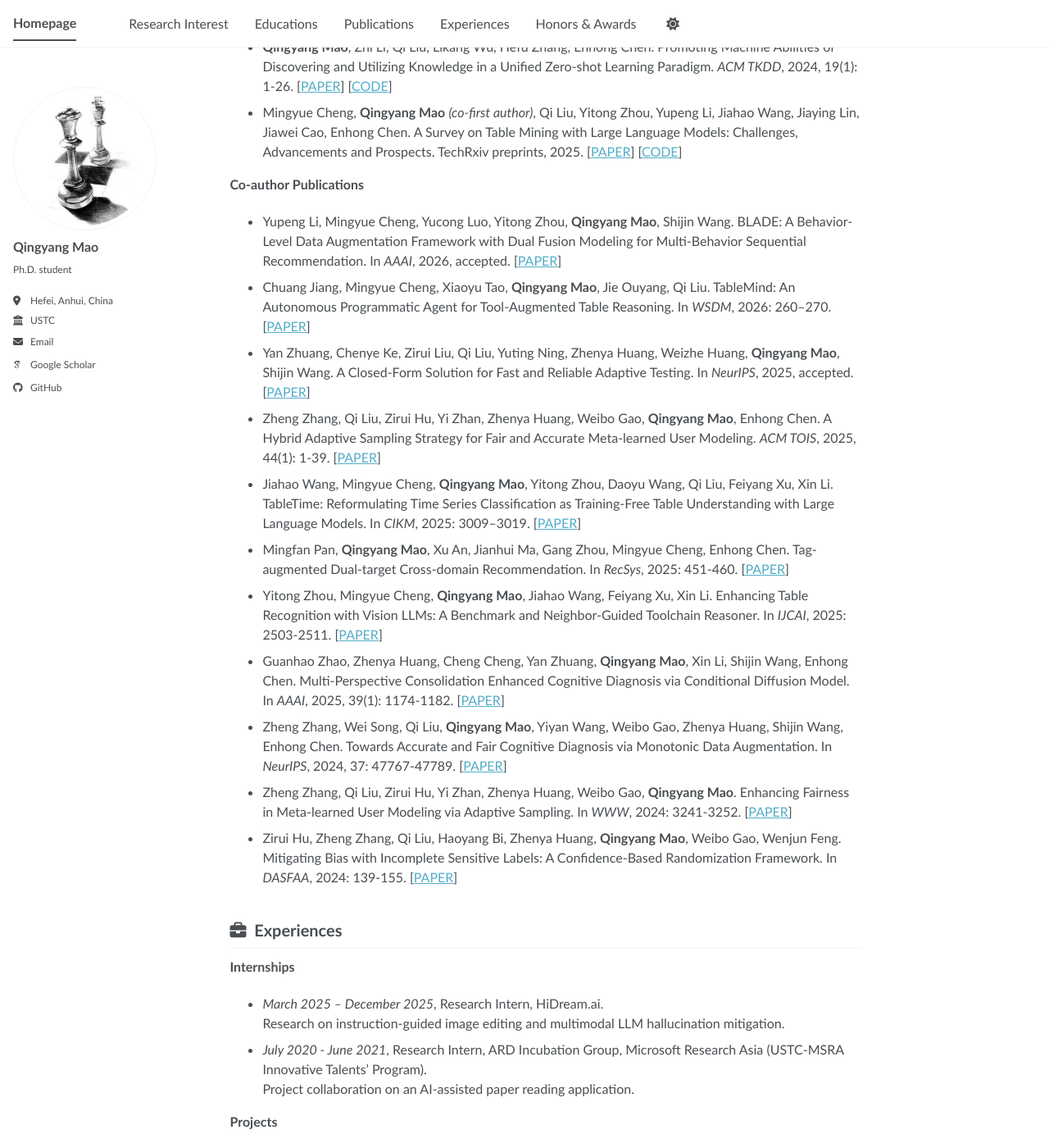
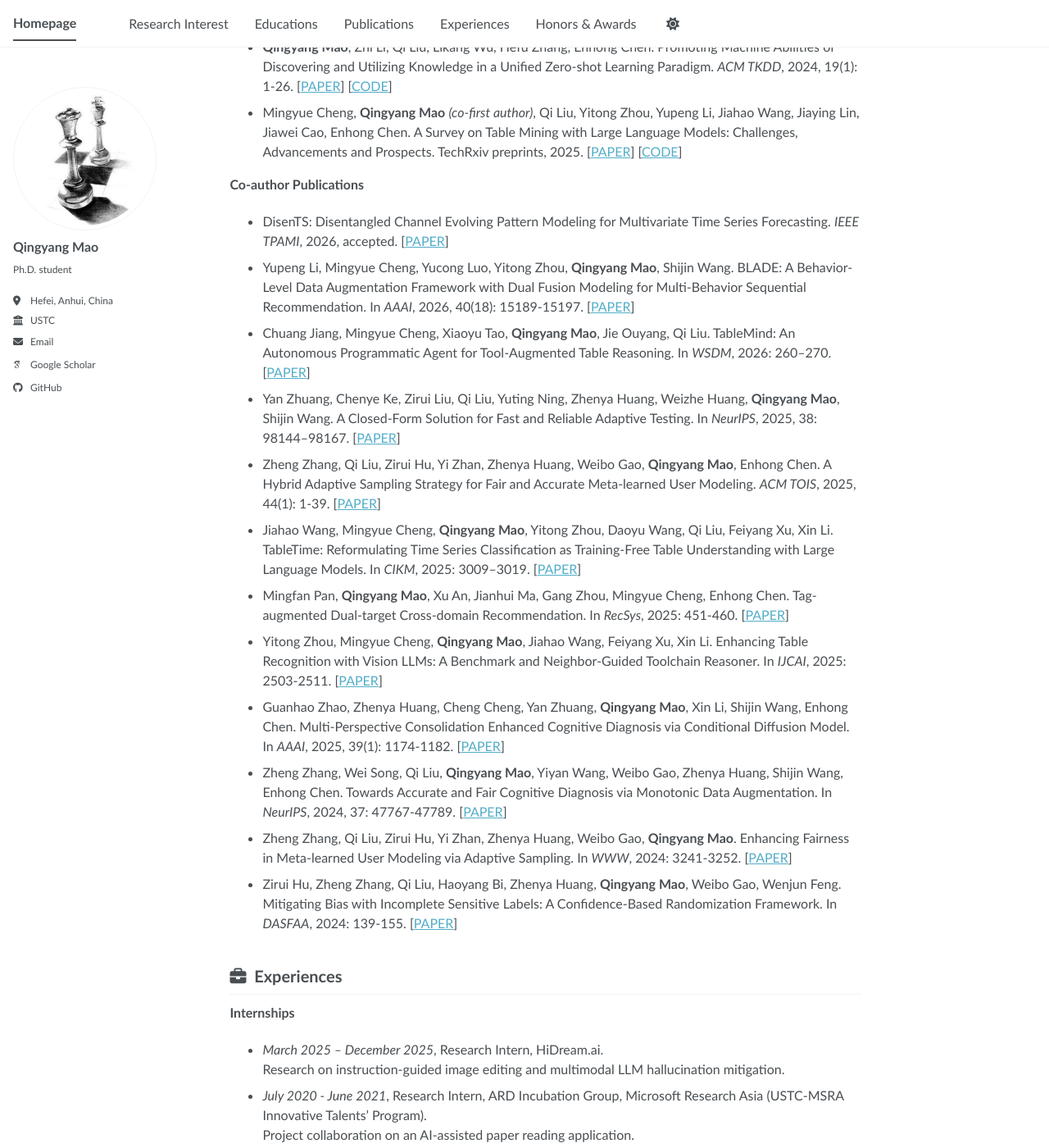
Before and after one commit to Double680/Double680.github.io, a Jekyll site: the page built from _pages/about.md, in a window 1280 px wide and 1400 px high, scrolled down 850 px. Shown: the whole window at 82% size. Built offline with Jekyll 4.4.1, drawn with Linux system fonts in a browser that asks for light colours; some web fonts are replaced; a script bundle is joined from its source files by our own code; library files that are not in the unit come from our copies; some of the changed text lies outside the part shown.

Commit message:
update info

```diff
--- a/_pages/about.md
+++ b/_pages/about.md
@@ -32,9 +32,10 @@ I am currently a Ph.D. student at the State Key Laboratory of Cognitive Intellig
 
 **Co-author Publications**
 
-- Yupeng Li, Mingyue Cheng, Yucong Luo, Yitong Zhou, **Qingyang Mao**, Shijin Wang. BLADE: A Behavior-Level Data Augmentation Framework with Dual Fusion Modeling for Multi-Behavior Sequential Recommendation. In *AAAI*, 2026, accepted. [[PAPER](https://arxiv.org/abs/2512.12964)]
+- DisenTS: Disentangled Channel Evolving Pattern Modeling for Multivariate Time Series Forecasting. *IEEE TPAMI*, 2026, accepted. [[PAPER](https://arxiv.org/abs/2410.22981)]
+- Yupeng Li, Mingyue Cheng, Yucong Luo, Yitong Zhou, **Qingyang Mao**, Shijin Wang. BLADE: A Behavior-Level Data Augmentation Framework with Dual Fusion Modeling for Multi-Behavior Sequential Recommendation. In *AAAI*, 2026, 40(18): 15189-15197. [[PAPER](https://ojs.aaai.org/index.php/AAAI/article/view/38543)]
 - Chuang Jiang, Mingyue Cheng, Xiaoyu Tao, **Qingyang Mao**, Jie Ouyang, Qi Liu. TableMind: An Autonomous Programmatic Agent for Tool-Augmented Table Reasoning. In *WSDM*, 2026: 260–270. [[PAPER](https://dl.acm.org/doi/abs/10.1145/3773966.3777932)]
-- Yan Zhuang, Chenye Ke, Zirui Liu, Qi Liu, Yuting Ning, Zhenya Huang, Weizhe Huang, **Qingyang Mao**, Shijin Wang. A Closed-Form Solution for Fast and Reliable Adaptive Testing. In *NeurIPS*, 2025, accepted. [[PAPER](https://neurips.cc/virtual/2025/loc/san-diego/poster/133970)]
+- Yan Zhuang, Chenye Ke, Zirui Liu, Qi Liu, Yuting Ning, Zhenya Huang, Weizhe Huang, **Qingyang Mao**, Shijin Wang. A Closed-Form Solution for Fast and Reliable Adaptive Testing. In *NeurIPS*, 2025, 38: 98144--98167. [[PAPER](https://proceedings.neurips.cc/paper_files/paper/2025/hash/8d186577ca4f2d8ae43f26ac679d50ff-Abstract-Conference.html)]
 - Zheng Zhang, Qi Liu, Zirui Hu, Yi Zhan, Zhenya Huang, Weibo Gao, **Qingyang Mao**, Enhong Chen. A Hybrid Adaptive Sampling Strategy for Fair and Accurate Meta-learned User Modeling. *ACM TOIS*, 2025, 44(1): 1-39. [[PAPER](https://dl.acm.org/doi/full/10.1145/3769296)]
 - Jiahao Wang, Mingyue Cheng, **Qingyang Mao**, Yitong Zhou, Daoyu Wang, Qi Liu, Feiyang Xu, Xin Li. TableTime: Reformulating Time Series Classification as Training-Free Table Understanding with Large Language Models. In *CIKM*, 2025: 3009–3019. [[PAPER](https://dl.acm.org/doi/10.1145/3746252.3761056)]
 - Mingfan Pan, **Qingyang Mao**, Xu An, Jianhui Ma, Gang Zhou, Mingyue Cheng, Enhong Chen. Tag-augmented Dual-target Cross-domain Recommendation. In *RecSys*, 2025: 451-460. [[PAPER](https://dl.acm.org/doi/full/10.1145/3705328.3748067)]
@@ -55,6 +56,8 @@ I am currently a Ph.D. student at the State Key Laboratory of Cognitive Intellig
 
 **Projects**
 
+- *April 2026 - Today*, Own Project, FastDiagram [[CODE]](https://github.com/Double680/FastDiagram)<br>
+- *March 2026 - April 2026*, Collaborator, TabClaw [[WEBSITE](https://tabclaw.bdaa.pro/)]
 - *January 2024 – October 2024*, Student Leader, USTC Eagle Innovation and Entrepreneurship Fund 2023 [[WEBSITE](https://www.ustc.edu.cn/info/1364/22284.htm)]<br>
 Exploring intelligent assistance in surgical anesthesia.
 - *September 2021 – June 2024*, Backend Developer, CODIA Project Group [[WEBSITE](https://code.bdaa.pro/)]<br>
```
